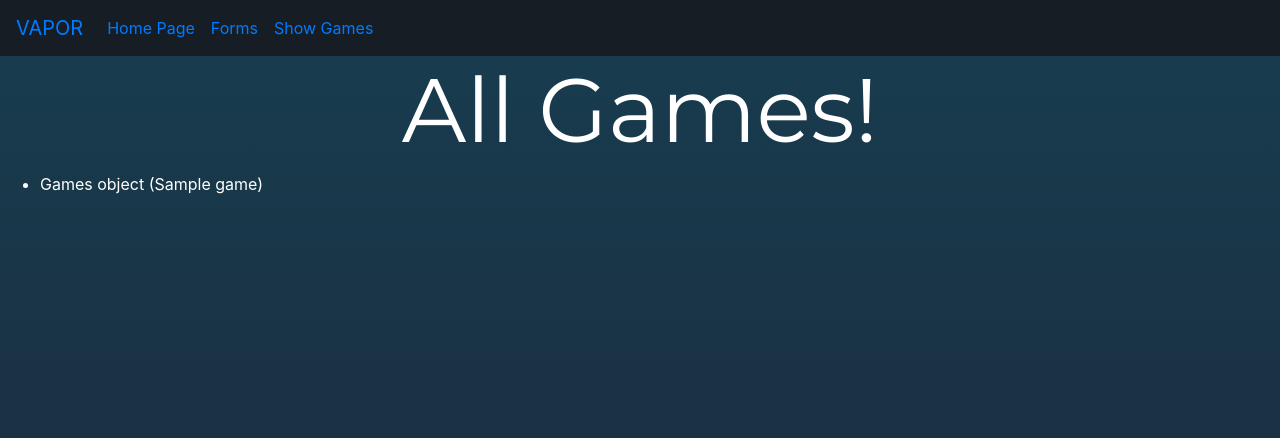
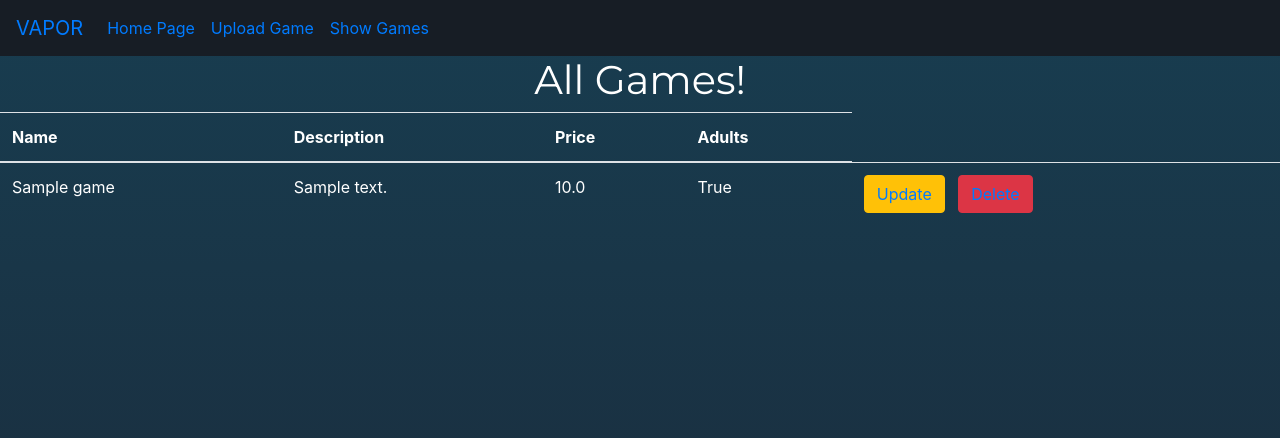
Before and after one commit to RafaelPoddis/Vapor, a Django app: template backend/testApp/templates/show.html in a window 1280 px wide. Shown: the top 438 px of the page. Run offline with Django 5.2, Linux system fonts and the light colour scheme; the template is opened without the code that fills it: values that come from a table or form of the project are taken from there, others are empty; tables that the repository leaves empty hold one stand-in row (values such as "Sample post"); some libraries are stand-ins or nearby versions.

Commit message:
CRUD Implementation

```diff
--- a/backend/testApp/admin.py
+++ b/backend/testApp/admin.py
@@ -1,3 +1,5 @@
 from django.contrib import admin
+from .models import Games
 
 # Register your models here.
+admin.site.register(Games)
--- a/backend/testApp/forms.py
+++ b/backend/testApp/forms.py
@@ -6,7 +6,10 @@ class GamesForm(forms.ModelForm):
         model = Games
         fields = '__all__'
 
-        contentRating = {"0":"ForEveryone", "1":"AdultsOnly"}
+        isAdults = forms.ChoiceField(
+        choices=[(False, "For Everyone"), (True, "Adults Only")],
+        widget=forms.RadioSelect()
+        )
 
         labels = {
             'name' : 'Game Name',
@@ -19,5 +22,4 @@ class GamesForm(forms.ModelForm):
             'name' : forms.TextInput(attrs={'placeholder': 'The Game'}),
             'price' : forms.NumberInput(attrs={'placeholder': '0,00'}),
             'description' : forms.Textarea(attrs={'placeholder': 'This is a 2D game...'}),
-            'isAdults' : forms.RadioSelect(choices=contentRating),
         }
--- a/backend/testApp/models.py
+++ b/backend/testApp/models.py
@@ -7,4 +7,7 @@ class Games(models.Model):
     price = models.FloatField()
     description = models.TextField()
     isAdults = models.BooleanField()
-    genres = ArrayField(models.CharField(max_length=20), size=5)
+    # genres = ArrayField(models.CharField(max_length=20), size=5)
+
+    def __str__(self):
+        return f"{self.name}\n{self.price}\n{self.description}\n{self.isAdults}"
--- a/backend/testApp/static/vapor/style.css
+++ b/backend/testApp/static/vapor/style.css
@@ -1,6 +1,5 @@
 h1 {
     font-family: 'Montserrat', sans-serif;
-    font-size: 90px;
     text-align: center;
 }
 
--- a/backend/testApp/templates/forms.html
+++ b/backend/testApp/templates/forms.html
@@ -4,9 +4,9 @@
 {% block content %}
     <h1>Add Your Game</h1>
     <div class="form-group">
-        <form action="{% url 'vapor:show_url' %}" method="post">
+        <form method="post">
             {% csrf_token %}
-            {{ form|crispy }}
+            {{ form.as_p }}
             <input type="submit" value="Publish Game" class="btn btn-success">
         </form>
     </div>
--- a/backend/testApp/templates/index.html
+++ b/backend/testApp/templates/index.html
@@ -1,4 +1,8 @@
 {% extends "layout.html" %}
+
+{% block title %}
+  <title>Home Page</title>
+{% endblock %}
 
 {% block content%}
   <h1>Welcome to Vapor!</h1>
--- a/backend/testApp/templates/layout.html
+++ b/backend/testApp/templates/layout.html
@@ -28,7 +28,7 @@
           <a class="nav-link" href="{% url 'vapor:index' %}">Home Page</a>
         </li>
         <li class="nav-item">
-          <a class="nav-link" href="{% url 'vapor:forms' %}">Forms</a>
+          <a class="nav-link" href="{% url 'vapor:forms' %}">Upload Game</a>
         </li>
         <li class="nav-item">
           <a class="nav-link" href="{% url 'vapor:show_url' %}">Show Games</a>
--- a/backend/testApp/templates/show.html
+++ b/backend/testApp/templates/show.html
@@ -1,11 +1,33 @@
 {% extends "layout.html" %}
+
+{% block title %}
+<title>All Games</title>
+{% endblock %}
+
 {% block content %}
     <h1>All Games!</h1>
-    <div>
-        <ul>
-            {% for game in games %}
-                <li>{{ game }}</li>
+    <table class="table">
+        <thead>
+            <tr>
+                <th scope="col">Name</th>
+                <th scope="col">Description</th>
+                <th scope="col">Price</th>
+                <th scope="col">Adults</th>
+            </tr>
+        </thead>
+        <tbody>
+            {% for i in obj %}
+            <tr>
+                <td>{{i.name}}</td>
+                <td>{{i.description}}</td>
+                <td>{{i.price}}</td>
+                <td>{{i.isAdults}}</td>
+                <td>
+                    <button class="btn btn-warning"><a href="{% url 'vapor:update' i.name %}">Update</a></button>&nbsp;&nbsp;
+                    <button class="btn btn-danger"><a href="{% url 'vapor:delete' i.name %}">Delete</a></button>
+                </td>
+            </tr>
             {% endfor %}
-        </ul>
-    </div>
+        </tbody>
+    </table>
 {% endblock %}
--- a/backend/testApp/urls.py
+++ b/backend/testApp/urls.py
@@ -4,6 +4,8 @@ from . import views
 app_name = "vapor"
 urlpatterns = [
     path("", views.index, name="index"),
-    path("forms", views.gamesFormView, name="forms"),
-    path("show_url", views.showView, name="show_url"),
+    path("forms/", views.gamesFormView, name="forms"),
+    path("show_url/", views.showView, name="show_url"),
+    path("update/<str:name>", views.updateView, name="update"),
+    path("delete/<str:name>", views.deleteView, name="delete"),
 ]
```
Also changed, not shown: backend/testApp/templates/confirmation.html (added, +16 -0 lines), backend/testApp/views.py (+11 -10 lines).
